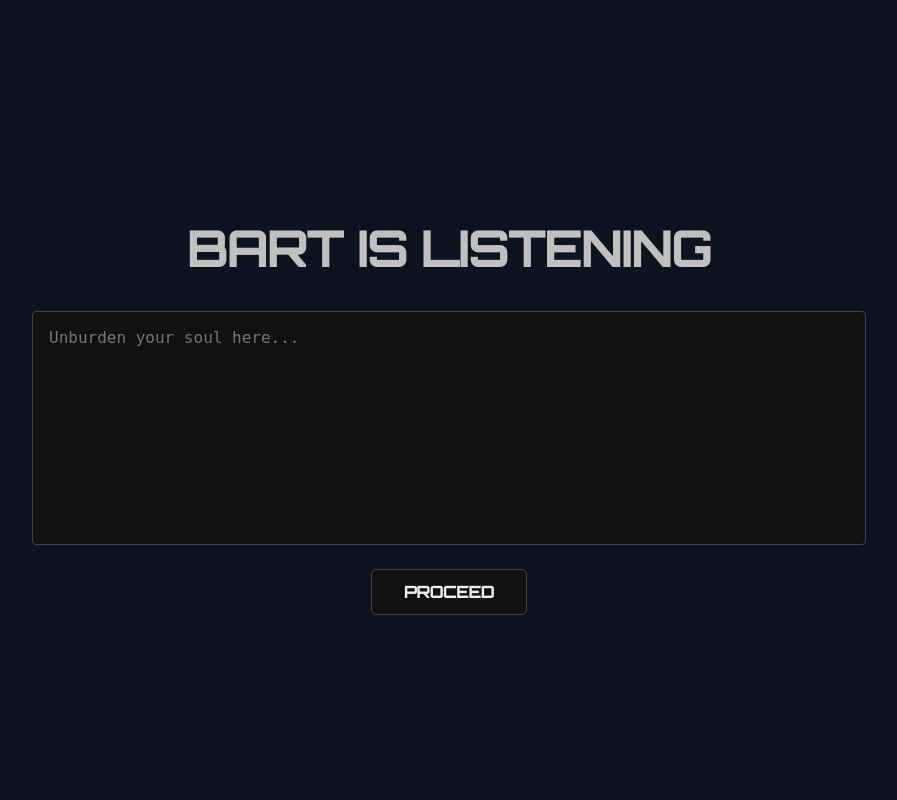
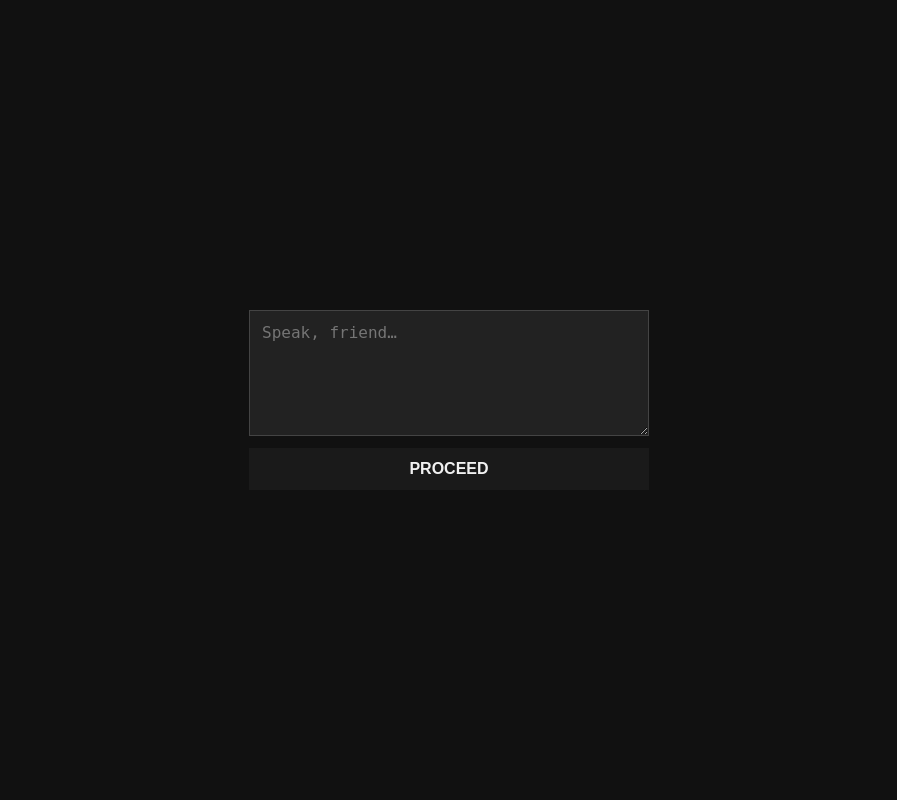
Before and after one commit to dasheroc/BARTGPT, a FastAPI app: page / in a window 1280 px wide. Shown: the whole page, without its empty margins (191-1088 px from the left). Run offline with FastAPI, Linux system fonts and the light colour scheme.

Commit message:
Fix: refined chat template with Enter-submit and form patch

```diff
--- a/templates/chat.html
+++ b/templates/chat.html
@@ -2,85 +2,84 @@
 <html lang="en">
 <head>
   <meta charset="UTF-8">
-    <title>Bart is listening</title>
-    <link rel="icon" type="image/x-icon" href="{{ url_for('static', filename='favicon.ico') }}">
-    <link href="https://fonts.googleapis.com/css2?family=Orbitron:wght@500&display=swap" rel="stylesheet">
+  <title>BartAPI Chat</title>
   <style>
     body {
-            background-color: #0b1320;
-            color: #c0c0c0;
-            font-family: 'Orbitron', sans-serif;
+      background-color: #111;
+      color: #eee;
+      font-family: 'Segoe UI', sans-serif;
       display: flex;
-            flex-direction: column;
+      justify-content: center;
       align-items: center;
-            justify-content: center;
       height: 100vh;
       margin: 0;
-        }
-
-        h1 {
-            font-size: 3rem;
-            margin-bottom: 2rem;
-            text-transform: uppercase;
     }
 
     form {
       display: flex;
       flex-direction: column;
-            align-items: center;
-            width: 80%;
-            max-width: 800px;
+      width: 400px;
     }
 
     textarea {
-            width: 100%;
-            height: 200px;
-            padding: 1rem;
-            font-size: 1rem;
-            background-color: #111;
-            color: #ccc;
+      resize: vertical;
+      min-height: 100px;
+      background-color: #222;
+      color: #eee;
       border: 1px solid #444;
-            border-radius: 4px;
-            resize: none;
-            font-family: monospace;
+      padding: 12px;
+      font-size: 16px;
+      margin-bottom: 12px;
     }
 
     button {
-            margin-top: 1.5rem;
-            padding: 0.75rem 2rem;
-            font-size: 1rem;
+      background-color: #1a1a1a;
+      color: #f1f1f1;
+      border: none;
+      padding: 12px;
+      font-size: 16px;
       font-weight: bold;
-            background-color: #111;
-            color: #eee;
-            border: 1px solid #444;
-            border-radius: 6px;
       cursor: pointer;
-            transition: background-color 0.3s ease;
-            font-family: 'Orbitron', sans-serif;
-            text-transform: uppercase;
+      transition: background-color 0.2s ease;
     }
 
     button:hover {
+      background-color: #333;
+    }
+
+    .response {
+      margin-top: 20px;
+      padding: 12px;
       background-color: #222;
+      border: 1px solid #444;
+      color: #ccc;
     }
   </style>
 </head>
 <body>
-    <h1>BART IS LISTENING</h1>
+
   <form method="post">
-        <textarea name="soul" placeholder="Unburden your soul here..." required></textarea>
+    <textarea name="user_input" placeholder="Speak, friend…" required></textarea>
     <button type="submit">PROCEED</button>
   </form>
+
+  {% if user_input %}
+    <div class="response">
+      <strong>You said:</strong> {{ user_input }}
+    </div>
+  {% endif %}
+
   <script>
     const textarea = document.querySelector("textarea");
     const form = document.querySelector("form");
+
     textarea.addEventListener("keydown", function (event) {
-            if (event.key === "Enter" && !event.shiftKey) {
+      if (event.key === "Enter" && !event.shiftKey && textarea.value.trim()) {
         event.preventDefault();
         form.submit();
       }
     });
   </script>
+
 </body>
 </html>
-<!-- Force commit patch -->
```
Lines whose indentation alone changed are shown as unchanged.
